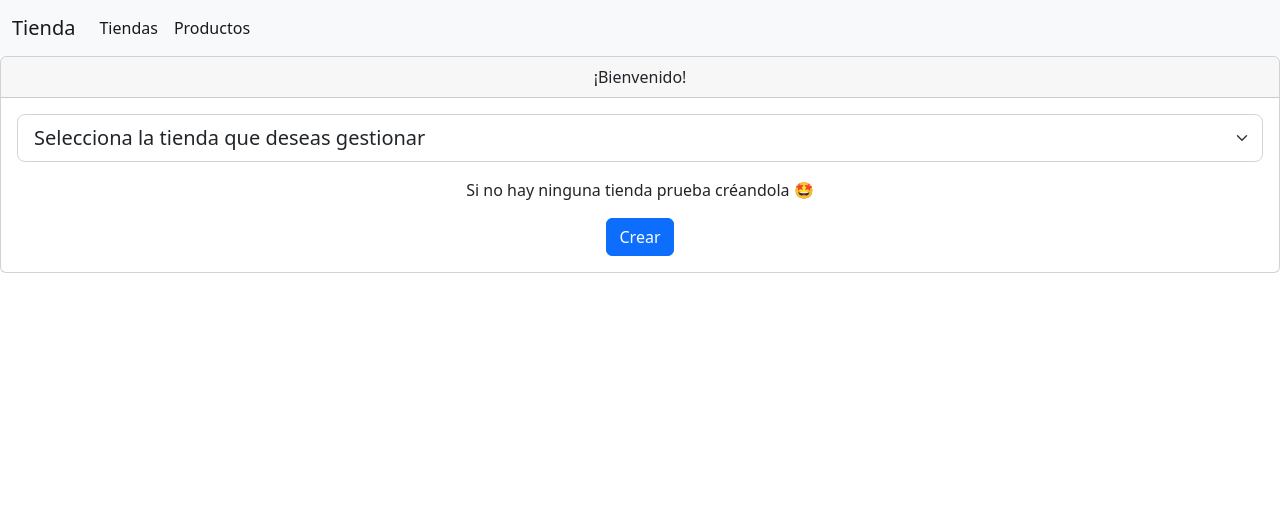
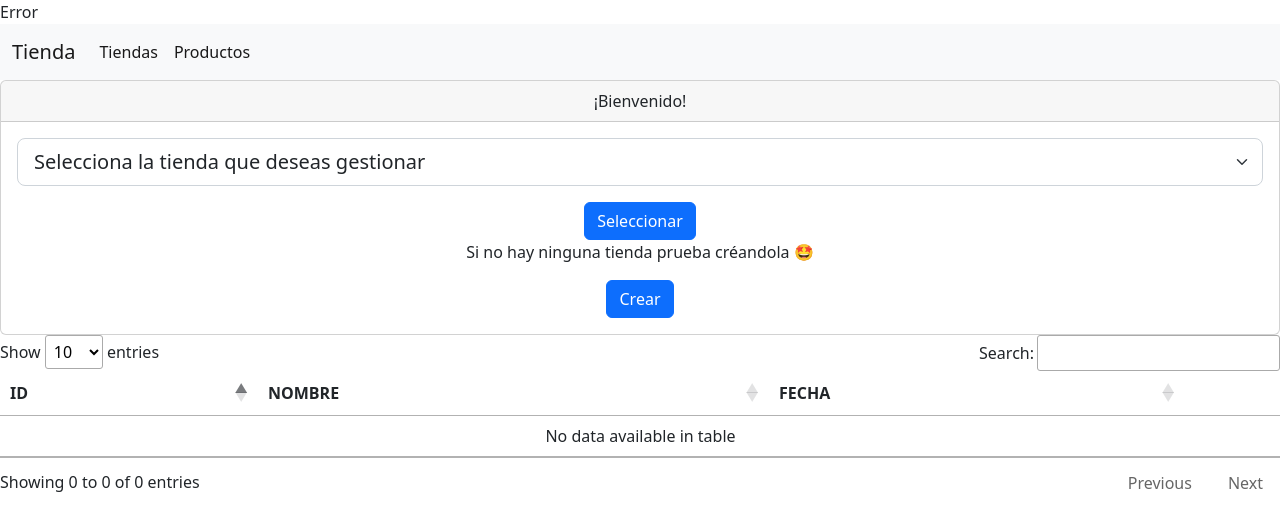
Before and after one commit to Stondark/Prueba-tecnica, a PHP site: page / in a window 1280 px wide. Shown: the top 531 px of the page. Run offline with PHP 8.4, Linux system fonts and the light colour scheme; data that the repository does not hold is empty; some libraries are stand-ins or nearby versions.

Commit message:
Tabla de tienda y crud

```diff
--- a/crud/controller/tienda-controller.php
+++ b/crud/controller/tienda-controller.php
@@ -11,31 +11,44 @@
 
         case "info":
             $datos = $tienda->get_tiendas();
-            $opciones = "<option selected>Selecciona la tienda que deseas gestionar</option>";
+            $opciones = "<option value ='0' selected>Selecciona la tienda que deseas gestionar</option>";
             foreach($datos as $key){
-                $opciones .= "<option value=".$key['ID'].">".$key['nombre']."</option>";
+                $opciones .= "<option value=".$key['id'].">".$key['nombre']."</option>";
             }
-
             echo $opciones;
             break;
 
+        case "select":
+            if(isset($_POST['id'])){
+                $datos = $tienda->get_tiendas_id($_POST['id']);
+                session_start();
+                $_SESSION['tienda'] = $datos;
+                json_encode($_SESSION['tienda']);
+            }
+            break;
 
         case "eliminar":
-
             if(isset($_POST['id'])){
-                $cliente->delete_cliente($_POST['id']);
+                $tienda->delete_tienda($_POST['id']);
             }
             break;
 
         case "add":
+            $exp_reg = '/([3][0,1]|[0-2]\d)-([1][0-2]|[0]\d)-(\d\d\d\d)/';
+            if(isset($_POST['nombre']) & isset($_POST['fecha'])){
+                $fecha = $_POST['fecha'];
+                if(!preg_match($exp_reg, $fecha)){
+                    $res = array("error"=> true);
+                    echo json_encode($res);
+                } else{
+                    $tienda->insert_tienda($_POST['nombre'], $_POST['fecha']);
+                }
 
-            if(isset($_POST['nombre']) & isset($_POST['fecha'])){
-                $tienda->insert_tienda($_POST['nombre'], $_POST['fecha']);
             }
             break;
         case "edit":
-            if(isset($_POST['id']) & isset($_POST['nombre']) & isset($_POST['cedula']) & isset($_POST['direccion']) & isset($_POST['correo']) & isset($_POST['numero'])){
-                $cliente->update_cliente($_POST['id'], $_POST['nombre'], $_POST['cedula'], $_POST['direccion'], $_POST['correo'], $_POST['numero']);
+            if(isset($_POST['id']) & isset($_POST['nombre']) & isset($_POST['fecha'])){
+                $tienda->update_tienda($_POST['id'],$_POST['nombre'], $_POST['fecha']);
             }
             break;
 
--- a/crud/js/app.js
+++ /dev/null
@@ -1,76 +0,0 @@
-$( document ).ready(function() {
-    console.log( "ready!" );
-    select_tienda();
-});
-
-// CREAR NUEVA TIENDA
-
-$("#crear-tienda").on("click", function () {
-    Swal.fire({
-        title: "Añadir nueva tienda",
-        html:
-        ' <form id="form-new-insert">' +
-        '<label for="">NOMBRE</label>' +
-        '<input type="text" id="nombre" name="nombre" class="swal2-input">' +
-        "</form>",
-        focusConfirm: false,
-        showCloseButton: true,
-        showCancelButton: true,
-        confirmButtonText: "Guardar",
-        cancelButtonText: "Cancelar",
-        preConfirm: () => {
-            let nombre = document.getElementById('nombre').value
-            if(!nombre){
-                Swal.showValidationMessage("Ingrese valores en los campos vacíos");
-            }
-            return true;
-        }
-    }).then((result) =>{
-        if(result.isConfirmed && result){
-            ajax_nuevaTienda();
-        }
-    })
-});
-
-
-
-// PETICIONES AJAX
-
-// AJAX -> SELECT TIENDA
-
-function select_tienda(){
-    $.ajax({
-        url: '../controller/tienda-controller.php?op=info',
-        type: 'POST',
-    })
-    .done(function(res){
-        $("#select_list").html(res);
-    })
-}
-
-// AJAX-> NUEVA TIENDA
-
-function ajax_nuevaTienda(){
-
-    var aux_nombre = Swal.getPopup().querySelector("#nombre").value;
-    var nombre_tienda = aux_nombre[0].toUpperCase() + aux_nombre.slice(1); // Convertir primer carácter a mayúscula
-    let objDate = new Date(); // Creamos un objeto tipo fecha
-    let dia_aux = objDate.getDate(); let dia = ("0" + dia_aux).slice(-2);
-    let mes_aux = objDate.getMonth() + 1; let mes = ("0" + mes_aux).slice(-2); // Tomamos la fecha actual y le añadimos 0 para cumplir con el formato
-    let anio = objDate.getFullYear();
-    var fecha = `${dia}/${mes}/${anio}`; // Le damos formato dd-mm-YYYY
-    let parametros = { "nombre": nombre_tienda, "fecha": fecha}
-    $.ajax({
-        data: parametros,
-        url: '../controller/tienda-controller.php?op=add',
-        type: 'POST',
-        success: function(){
-            select_tienda();
-            Swal.fire({
-                title: 'Añadido!',
-                text: nombre_tienda + ' se añadió correctamente',
-                icon: 'success',
-            });
-        }
-    })
-}
--- /dev/null
+++ b/crud/js/index.js
@@ -0,0 +1,243 @@
+$( document ).ready(function() {
+    console.log( "ready!" );
+    var table = $("#lista-table").DataTable({ // Inicialización del datatable
+        "language": {
+            url: "//cdn.datatables.net/plug-ins/1.10.15/i18n/Spanish.json",
+        },
+        "ajax":{
+            url: "../controller/tienda-controller.php?op=listar",
+            type: "GET",
+            datatype: "json",
+            dataSrc: "",
+        },
+        "columns": [
+            {data: "id"},
+            {data: "nombre"},
+            {data: "fecha_apertura"},
+            {data: null,
+                defaultContent: "<button class='delete' id='delete' value=''><i class='fa-solid fa-trash'></i></button> <button class='edit' id='edit' value=''><i class='fa-solid fa-pen'></i></button>" ,
+                orderable: false,
+            }
+        ],
+        "responsive": true,
+
+    });
+    load_tienda();
+    submit_tienda(table);
+    edit_tienda("#lista-table tbody",table);
+    delete_tienda("#lista-table tbody",table);
+});
+
+$("#select-btn").on("click", function () {
+    let id = $("#select_list").val()
+    id == 0 ? Swal.fire("Seleccione una tienda válida") : select_tienda(id);
+
+});
+
+
+
+// SELECTOR DE TIENDA
+
+function select_tienda(id){
+    let parametros = {"id": id}
+    $.ajax({
+        url: '../controller/tienda-controller.php?op=select',
+        type: 'POST',
+        data: parametros
+    })
+    .done(function(res){
+        Swal.fire("Se seleccionó la tienda")
+    })
+}
+
+
+// CARGAR TIENDAS
+function load_tienda(){
+    $.ajax({
+        url: '../controller/tienda-controller.php?op=info',
+        type: 'POST',
+    })
+    .done(function(res){
+        $("#select_list").html(res);
+    })
+}
+
+
+
+// AJAX-> NUEVA TIENDA
+var submit_tienda = function(table){
+    $("#crear-tienda").on("click", function () {
+        Swal.fire({
+            title: "Añadir nueva tienda",
+            html:
+            ' <form id="form-new-insert">' +
+            '<label for="">NOMBRE</label>' +
+            '<input type="text" id="nombre" name="nombre" class="swal2-input">' +
+            '<label for="">FECHA CREACIÓN</label>' +
+            '<input type="date" id="fecha" name="fecha" class="swal2-input" ">'+
+            '</form>',
+            focusConfirm: false,
+            showCloseButton: true,
+            showCancelButton: true,
+            confirmButtonText: "Guardar",
+            cancelButtonText: "Cancelar",
+            preConfirm: () => {
+                let nombre = document.getElementById('nombre').value
+                let fecha = document.getElementById('fecha').value
+                if(!nombre || !fecha){
+                    Swal.showValidationMessage("Ingrese valores en los campos vacíos");
+                }
+                return true;
+            }
+        }).then((result) =>{
+            if(result.isConfirmed && result){
+                ajax_nuevaTienda();
+                table.ajax.reload();
+            }
+        })
+    })
+}
+
+function ajax_nuevaTienda(){
+
+    var aux_nombre = Swal.getPopup().querySelector("#nombre").value;
+    var nombre_tienda = aux_nombre[0].toUpperCase() + aux_nombre.slice(1); // Convertir primer carácter a mayúscula
+    var fecha_aux = Swal.getPopup().querySelector("#fecha").value.split("-");
+    var fecha = `${fecha_aux[2]}-${fecha_aux[1]}-${fecha_aux[0]}`;
+    let parametros = { "nombre": nombre_tienda, "fecha": fecha}
+    $.ajax({
+        data: parametros,
+        url: '../controller/tienda-controller.php?op=add',
+        type: 'POST',
+        success: function(){
+            load_tienda();
+
+            Swal.fire({
+                title: 'Añadido!',
+                text: nombre_tienda + ' se añadió correctamente',
+                icon: 'success',
+            });
+
+        }
+    }).done(function(res){
+        if(res.error){
+            Swal.fire("Ingrese una fecha válida (dd-mm-YYYY)");
+        }
+    })
+}
+
+// EDITAR TIENDA
+
+var edit_tienda = function(tbody, table){
+    $(tbody).on("click", "button.edit", function(){
+        var data = table.row($(this).parents("tr")).data();
+        var id_inputs = $("#lista-table #edit").val(data.id);
+        var id_tienda = data.id;
+        var nombre_tienda = data.nombre;
+        console.log(id_tienda);
+        Swal.fire({
+            title: 'Editar tienda '  + data.nombre,
+            html:` <form id="form-new-insert">
+                <label for="">NOMBRE</label>
+                <input type="text" id="nombre" name="nombre" class="swal2-input" value="${data.nombre}">
+                <label for="">FECHA</label>
+                <input type="date" id="fecha" name="fecha" class="swal2-input" ">
+                </form>`,
+            focusConfirm: false,
+            showCloseButton: true,
+            showCancelButton: true,
+            confirmButtonText: 'Guardar',
+            cancelButtonText: 'Cancelar',
+            preConfirm: () => {
+                let nombre = document.getElementById('nombre').value
+                let fecha = document.getElementById('fecha').value
+                if(!nombre || !fecha){
+                    Swal.showValidationMessage("Ingrese valores en los campos vacíos");
+                }
+                return true;
+            }
+        }).then((result) =>{
+            if(result.isConfirmed){
+                if(result){
+                    ajax_editTienda(id_tienda, nombre_tienda);
+                    table.ajax.reload();
+                    load_tienda();
+                }
+            }
+        })
+
+    });
+
+    function ajax_editTienda(id_tienda, nombre_tienda) {
+        var aux_nombre = Swal.getPopup().querySelector("#nombre").value;
+        var nombre_tienda = aux_nombre[0].toUpperCase() + aux_nombre.slice(1); // Convertir primer carácter a mayúscula
+        var fecha_aux = Swal.getPopup().querySelector("#fecha").value.split("-");
+        var fecha = `${fecha_aux[2]}-${fecha_aux[1]}-${fecha_aux[0]}`;
+        let parametros = {"id": id_tienda,"nombre": nombre_tienda, "fecha": fecha}
+        console.log(parametros);
+        $.ajax({
+            data: parametros,
+            url: '../controller/tienda-controller.php?op=edit',
+            type: 'POST',
+            success: function(){
+                Swal.fire({
+                    title: 'Añadido!',
+                    text: nombre_tienda + ' fue editado correctamente',
+                    icon: 'success',
+                });
+            },
+        })
+    }
+
+}
+
+// ELIMINAR TIENDA
+
+/* Función para el botón eliminar */
+var delete_tienda = function(tbody, table){
+    $(tbody).on("click", "button.delete", function(){
+        var data = table.row($(this).parents("tr")).data();
+        var id_inputs = $("#lista-table #delete").val(data.id);
+        var id_tienda = data.id;
+        alerta_eliminar(id_tienda);
+        console.log("Hola");
+
+/* Petición ajax para eliminar el producto */
+
+        function eliminar_tienda(id_tienda) {
+            let parametros = { "id": id_tienda }
+            $.ajax({
+                data: parametros,
+                url: '../controller/tienda-controller.php?op=eliminar',
+                type: 'POST',
+                success:function(){
+                    Swal.fire({
+                            title: '¡Borrado con éxito!',
+                            text: data.nombre + ' fue borrado con éxito',
+                            icon: 'success',
+                    })
+                },
+            })
+        }
+
+/* Función para mostrar la alerta de confirmación */
+        function alerta_eliminar(id_tienda) {
+            Swal.fire({
+                title: '¿Está seguro de eliminar la tienda?',
+                text: 'El cliente ' + data.nombre + '(' + data.id +') será eliminado',
+                icon: 'warning',
+                showCancelButton: true,
+                confirmButtonColor: '#3085d6',
+                cancelButtonColor: '#EB5160',
+                cancelButtonText: 'Cancelar',
+                confirmButtonText: 'Sí, elimínalo'
+            }).then((result) => {
+                if (result.isConfirmed) {
+                    eliminar_tienda(id_tienda); // Llamado a la petición ajax
+                    table.ajax.reload(); // Recarga de la tabla
+                    load_tienda();
+                }
+            })
+        }
+    });
+};
--- a/crud/model/tienda-model.php
+++ b/crud/model/tienda-model.php
@@ -11,12 +11,20 @@
             //var_dump($resultado); // Mostramos el array de la consulta en pantalla
         }
 
+        public function get_tiendas_id($id){
+            parent::conectar();
+            $sql = "SELECT * FROM tienda WHERE id = ?";
+            $consulta = $this->conexion->prepare($sql);
+            $consulta->bindValue(1, $id);
+            $consulta->execute();
+            return $consulta->fetchAll(PDO::FETCH_ASSOC);
+        }
 
-        public function delete_cliente($cliente_id){
+        public function delete_tienda($id){
             parent::conectar();
-            $sql = "DELETE FROM clientes WHERE id = ?";
+            $sql = "DELETE FROM tienda WHERE id = ?";
             $consulta = $this->conexion->prepare($sql);
-            $consulta->bindValue(1, $cliente_id);
+            $consulta->bindValue(1, $id);
             $consulta->execute();
             return $consulta->fetchAll(PDO::FETCH_ASSOC);
         }
@@ -31,31 +39,19 @@
             return $consulta->fetchAll(PDO::FETCH_ASSOC);
         }
 
-        public function update_cliente($cliente_id, $cliente_nombre, $cliente_cedula, $cliente_direccion, $cliente_correo, $cliente_numero){
+        public function update_tienda($id, $nombre_tienda, $fecha_tienda){
             parent::conectar();
-            $sql = "UPDATE clientes SET nombre = ?, cedula = ?, direccion = ?, correo = ?, numero = ?
+            $sql = "UPDATE tienda SET nombre = ?, fecha_apertura = ?
                     WHERE id = ?";
             $consulta = $this->conexion->prepare($sql);
-            $consulta->bindValue(1, $cliente_nombre);
-            $consulta->bindValue(2, $cliente_cedula);
-            $consulta->bindValue(3, $cliente_direccion);
-            $consulta->bindValue(4, $cliente_correo);
-            $consulta->bindValue(5, $cliente_numero);
-            $consulta->bindValue(6, $cliente_id);
+            $consulta->bindValue(1, $nombre_tienda);
+            $consulta->bindValue(2, $fecha_tienda);
+            $consulta->bindValue(3, $id);
             $consulta->execute();
             return $consulta->fetchAll(PDO::FETCH_ASSOC);
         }
 
-        public function count_cliente(){
-            parent::conectar();
-            $sql = "SELECT * FROM clientes";
-            $consulta = $this->conexion->prepare($sql);
-            $consulta->execute();
-            return $consulta->rowCount();
-            //return $resultado;
-
-        }
-
     }
 
+
 ?>
--- a/crud/views/includes/nav.php
+++ b/crud/views/includes/nav.php
@@ -2,18 +2,32 @@
 <script src="https://code.jquery.com/jquery-3.6.0.min.js" integrity="sha256-/xUj+3OJU5yExlq6GSYGSHk7tPXikynS7ogEvDej/m4=" crossorigin="anonymous"></script>
 <!-- CSS -->
 <link rel="stylesheet" href="../css/style.css">
+<!-- Font awesome -->
+<script src="https://kit.fontawesome.com/f003d76e19.js" crossorigin="anonymous"></script>
 <!-- Sweet alert -->
 <script defer src="//cdn.jsdelivr.net/npm/sweetalert2@11"></script>
+<!-- CSS only -->
+<link href="https://cdn.jsdelivr.net/npm/bootstrap@5.2.0-beta1/dist/css/bootstrap.min.css" rel="stylesheet" integrity="sha384-0evHe/X+R7YkIZDRvuzKMRqM+OrBnVFBL6DOitfPri4tjfHxaWutUpFmBp4vmVor" crossorigin="anonymous">
+
+<?php
+
+if(!isset($_SESSION['tienda'])){
+  echo "Error";
+} else{
+  print_r($_SESSION['tienda']);
+}
+
+?>
 <nav class="navbar navbar-expand-lg bg-light">
   <div class="container-fluid">
-    <a class="navbar-brand" href="#">Tienda</a>
+    <a class="navbar-brand" href="../views/index.php">Tienda</a>
     <button class="navbar-toggler" type="button" data-bs-toggle="collapse" data-bs-target="#navbarTogglerDemo02" aria-controls="navbarTogglerDemo02" aria-expanded="false" aria-label="Toggle navigation">
       <span class="navbar-toggler-icon"></span>
     </button>
     <div class="collapse navbar-collapse" id="navbarTogglerDemo02">
       <ul class="navbar-nav me-auto mb-2 mb-lg-0">
         <li class="nav-item">
-          <a class="nav-link active" aria-current="page" href="../tiendas.php">Tiendas</a>
+          <a class="nav-link active" aria-current="page" href="../views/tiendas.php">Tiendas</a>
         </li>
         <li class="nav-item">
           <a class="nav-link active" aria-current="page" href="../productos.php">Productos</a>
@@ -22,3 +36,6 @@
     </div>
   </div>
 </nav>
+
+  <!-- JavaScript Bundle with Popper -->
+<script src="https://cdn.jsdelivr.net/npm/bootstrap@5.2.0-beta1/dist/js/bootstrap.bundle.min.js" integrity="sha384-pprn3073KE6tl6bjs2QrFaJGz5/SUsLqktiwsUTF55Jfv3qYSDhgCecCxMW52nD2" crossorigin="anonymous"></script>
--- a/crud/views/index.php
+++ b/crud/views/index.php
@@ -5,8 +5,8 @@
     <meta charset="UTF-8">
     <meta http-equiv="X-UA-Compatible" content="IE=edge">
     <meta name="viewport" content="width=device-width, initial-scale=1.0">
-    <!-- CSS only -->
-    <link href="https://cdn.jsdelivr.net/npm/bootstrap@5.2.0-beta1/dist/css/bootstrap.min.css" rel="stylesheet" integrity="sha384-0evHe/X+R7YkIZDRvuzKMRqM+OrBnVFBL6DOitfPri4tjfHxaWutUpFmBp4vmVor" crossorigin="anonymous">
+    <link rel="stylesheet" href="//cdn.datatables.net/1.11.5/css/jquery.dataTables.min.css">
+
     <title>Tienda</title>
 </head>
 
@@ -23,18 +23,28 @@
             ¡Bienvenido!
         </div>
         <div class="card-body">
-            <select class="form-select form-select-lg mb-3" aria-label=".form-select-lg example" id="select_list">
-
-            </select>
+            <select class="form-select form-select-lg mb-3" aria-label=".form-select-lg example" id="select_list"> </select>
+            <a id="select-btn" class="btn btn-primary">Seleccionar</a>
             <p class="card-text">Si no hay ninguna tienda prueba créandola 🤩</p>
 
             <a id="crear-tienda" class="btn btn-primary">Crear</a>
         </div>
     </div>
+    <table id="lista-table" class="table">
+        <thead>
+            <tr>
+                <th>ID</th>
+                <th>NOMBRE</th>
+                <th>FECHA</th>
+                <th>
+                    <!-- Botones editar y eliminar-->
+                </th>
+            </tr>
+        </thead>
+    </table>
 
-    <script src="../js/app.js"></script>
-    <!-- JavaScript Bundle with Popper -->
-    <script src="https://cdn.jsdelivr.net/npm/bootstrap@5.2.0-beta1/dist/js/bootstrap.bundle.min.js" integrity="sha384-pprn3073KE6tl6bjs2QrFaJGz5/SUsLqktiwsUTF55Jfv3qYSDhgCecCxMW52nD2" crossorigin="anonymous"></script>
+    <script src="../js/index.js"></script>
+    <script src="https://cdn.datatables.net/1.11.5/js/jquery.dataTables.min.js"></script>
 </body>
 
 </html>
```
Also changed, not shown: crud/views/tiendas.php (+16 -0 lines).
